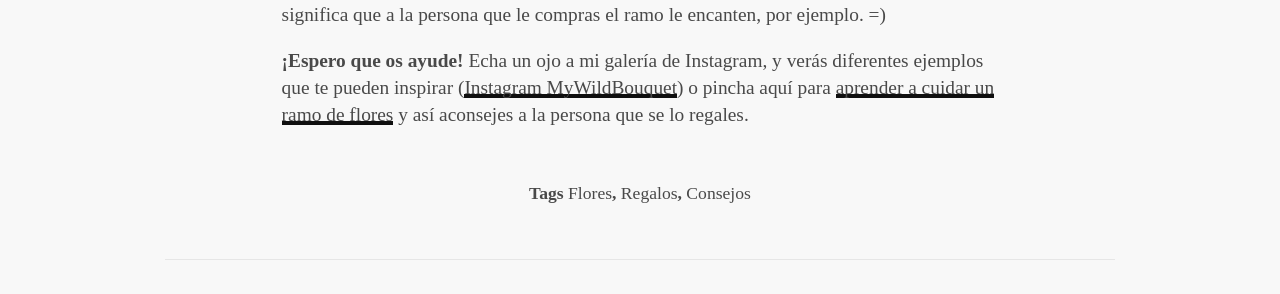
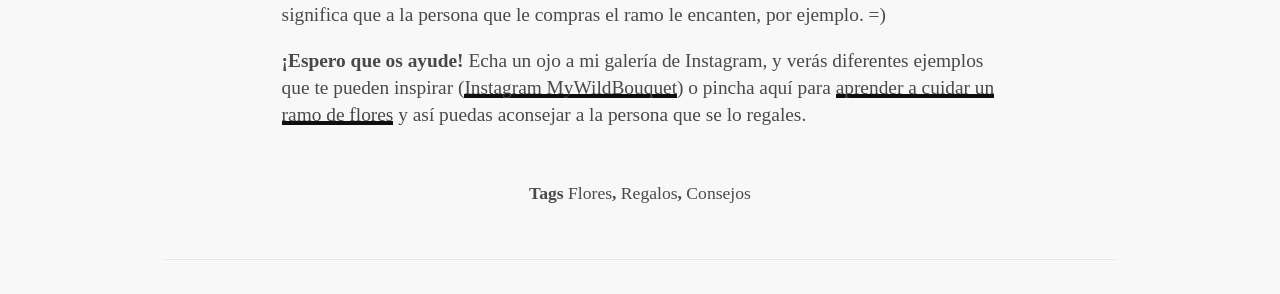
Before and after one commit to keyvanakbary/ramosilvestre.com, a Jekyll site: the page built from src/_posts/2017-12-16-estilos-de-ramos-de-flores.md, in a window 1280 px wide and 900 px high, scrolled down 3453 px. Shown: the part 325-619 px from the top of the window. Built offline with Jekyll 4.4.1, drawn with Linux system fonts in a browser that asks for light colours; some web fonts are replaced.

Commit message:
Update 2017-12-16-estilos-de-ramos-de-flores.md

```diff
--- a/src/_posts/2017-12-16-estilos-de-ramos-de-flores.md
+++ b/src/_posts/2017-12-16-estilos-de-ramos-de-flores.md
@@ -55,4 +55,4 @@ Cuando vayas a la floristería, un **ejemplo sería:** Desearía comprar un ramo
 **¡Ah, casi se me olvida!** Es fundamental que tengas claro que el ramo que vas a comprar debe coincidir con los gustos de la persona a la que va dirigida el ramo, **no con tus propios gustos**. Esto a veces se confunde y es un error habitual, que a ti no te gusten las rosas no significa que a la persona que le compras el ramo le encanten, por ejemplo. =)
 
 
-**¡Espero que os ayude!** Echa un ojo a mi galería de Instagram, y verás diferentes ejemplos que te pueden inspirar ([Instagram MyWildBouquet](https://www.instagram.com/mywildbouquet/)) o pincha aquí para [aprender a cuidar un ramo de flores](/blog/como-cuidar-un-ramo-de-flores) y así aconsejes a la persona que se lo regales.
+**¡Espero que os ayude!** Echa un ojo a mi galería de Instagram, y verás diferentes ejemplos que te pueden inspirar ([Instagram MyWildBouquet](https://www.instagram.com/mywildbouquet/)) o pincha aquí para [aprender a cuidar un ramo de flores](/blog/como-cuidar-un-ramo-de-flores) y así puedas aconsejar a la persona que se lo regales.
```
